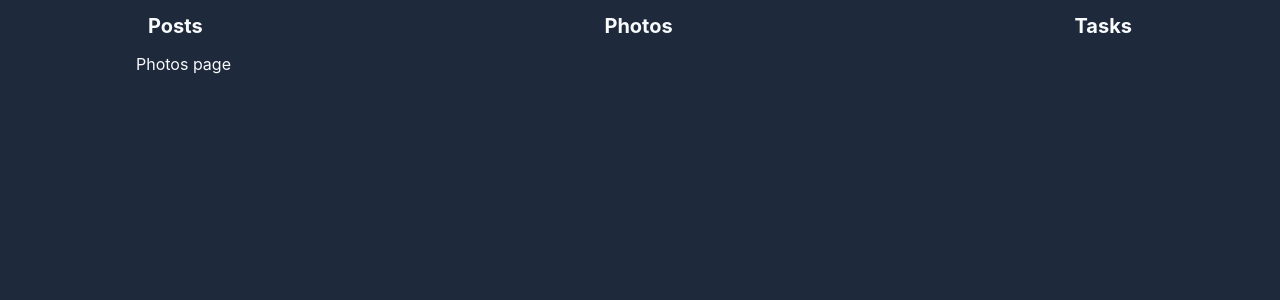
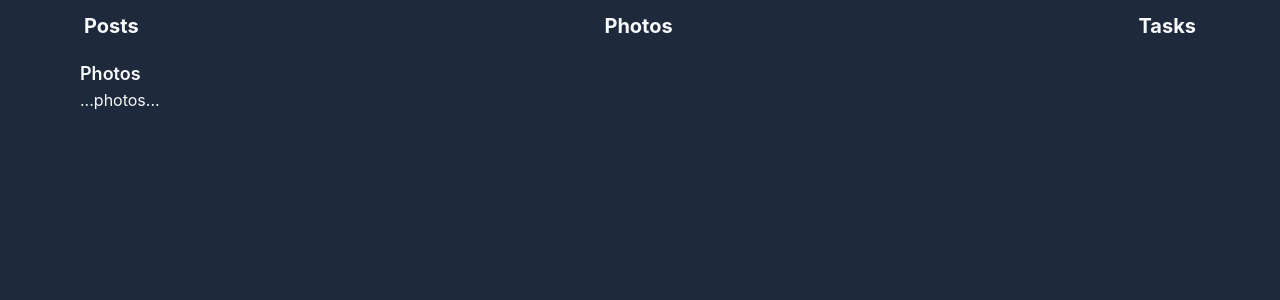
Before and after one commit to irina-mokh/demo-api, a React (Create React App) app: page /photos in a window 1280 px wide. Shown: the top 300 px of the page. Built offline with nearby package versions, Linux system fonts and the light colour scheme.

Commit message:
fix: grow page layout

```diff
--- a/src/components/App.tsx
+++ b/src/components/App.tsx
@@ -1,4 +1,4 @@
-import { Route, Routes, BrowserRouter as Router } from 'react-router-dom';
+import { Route, Routes, BrowserRouter as Router, Navigate } from 'react-router-dom';
 import { TasksPage } from '../pages/TasksPage';
 import { PhotosPage } from '../pages/PhotosPage';
 import { PostsPage } from '../pages/PostsPage';
@@ -6,11 +6,12 @@ import { Layout } from './Layout';
 
 function App() {
   return (
-    <div className="app bg-slate-800 text-slate-50 min-h-screen">
+    <div className="app bg-slate-800 text-slate-50 min-h-screen h-1">
       <h1 className="visually-hidden">Demo for JSONPlaceholder API</h1>
       <Router>
         <Routes>
           <Route path="/" element={<Layout />}>
+            <Route path="" element={<Navigate to="posts" replace />} />
             <Route path="posts" element={<PostsPage />} />
             <Route path="photos" element={<PhotosPage />} />
             <Route path="tasks" element={<TasksPage />} />
--- a/src/components/Header.tsx
+++ b/src/components/Header.tsx
@@ -22,7 +22,7 @@ export const Header = () => {
   ));
   return (
     <header className="py-3">
-      <nav className="">
+      <nav>
         <ul className="flex justify-between">{tabs}</ul>
       </nav>
     </header>
--- a/src/components/Layout.tsx
+++ b/src/components/Layout.tsx
@@ -3,7 +3,7 @@ import { Header } from './Header';
 
 export const Layout = () => {
   return (
-    <div className="flex flex-col mx-auto px-2 max-w-5xl">
+    <div className="flex flex-col min-h-full mx-auto px-2 max-w-6xl">
       <Header></Header>
       <main className="grow">
         <Outlet />
--- /dev/null
+++ b/src/pages/Page.tsx
@@ -0,0 +1,12 @@
+type PageProps = {
+  title: string,
+  children: React.ReactNode,
+};
+export const Page = ({ title, children }: PageProps) => {
+  return (
+    <main className="p-2">
+      <h2 className="text-lg font-semibold">{title}</h2>
+      {children}
+    </main>
+  );
+};
--- a/src/pages/PhotosPage.tsx
+++ b/src/pages/PhotosPage.tsx
@@ -1,3 +1,9 @@
+import { Page } from './Page';
+
 export const PhotosPage = () => {
-  return <h2>Photos page</h2>;
+  return (
+    <Page title="Photos">
+      <section>...photos...</section>
+    </Page>
+  );
 };
--- a/src/pages/PostsPage.tsx
+++ b/src/pages/PostsPage.tsx
@@ -1,3 +1,9 @@
+import { Page } from './Page';
+
 export const PostsPage = () => {
-  return <h2>Posts Page</h2>;
+  return (
+    <Page title="Posts">
+      <section>...posts...</section>
+    </Page>
+  );
 };
--- a/src/pages/TasksPage.tsx
+++ b/src/pages/TasksPage.tsx
@@ -1,3 +1,9 @@
+import { Page } from './Page';
+
 export const TasksPage = () => {
-  return <h2>Tasks page</h2>;
+  return (
+    <Page title="Tasks">
+      <section>...tasks...</section>
+    </Page>
+  );
 };
```
